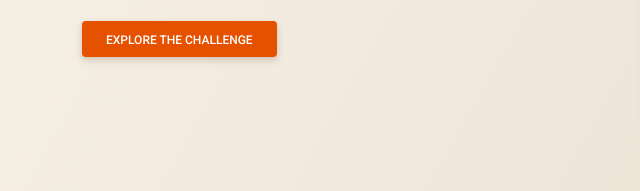
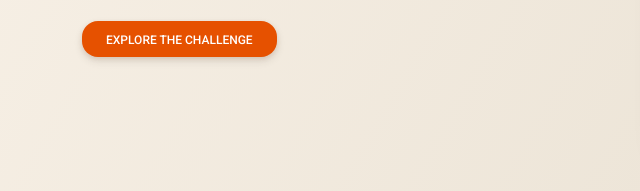
Before and after one commit to catalinbroinas/autumn_morning, a website: page index.html in a window 1280 px wide. Shown: the part 378-569 px from the top of the page, 0-640 px from the left. Drawn offline with nearby package versions, Linux system fonts and the light colour scheme.

Commit message:
style(scss/_custom-bootstrap): update button and card styles

```diff
--- a/src/scss/mdb-overrides/_custom-bootstrap.scss
+++ b/src/scss/mdb-overrides/_custom-bootstrap.scss
@@ -1 +1,3 @@
 $card-bg: $bg-surface;
+$card-border-radius: 1rem;
+$btn-border-radius: 1rem;
```
Also changed, not shown: assets/css/main.css.
